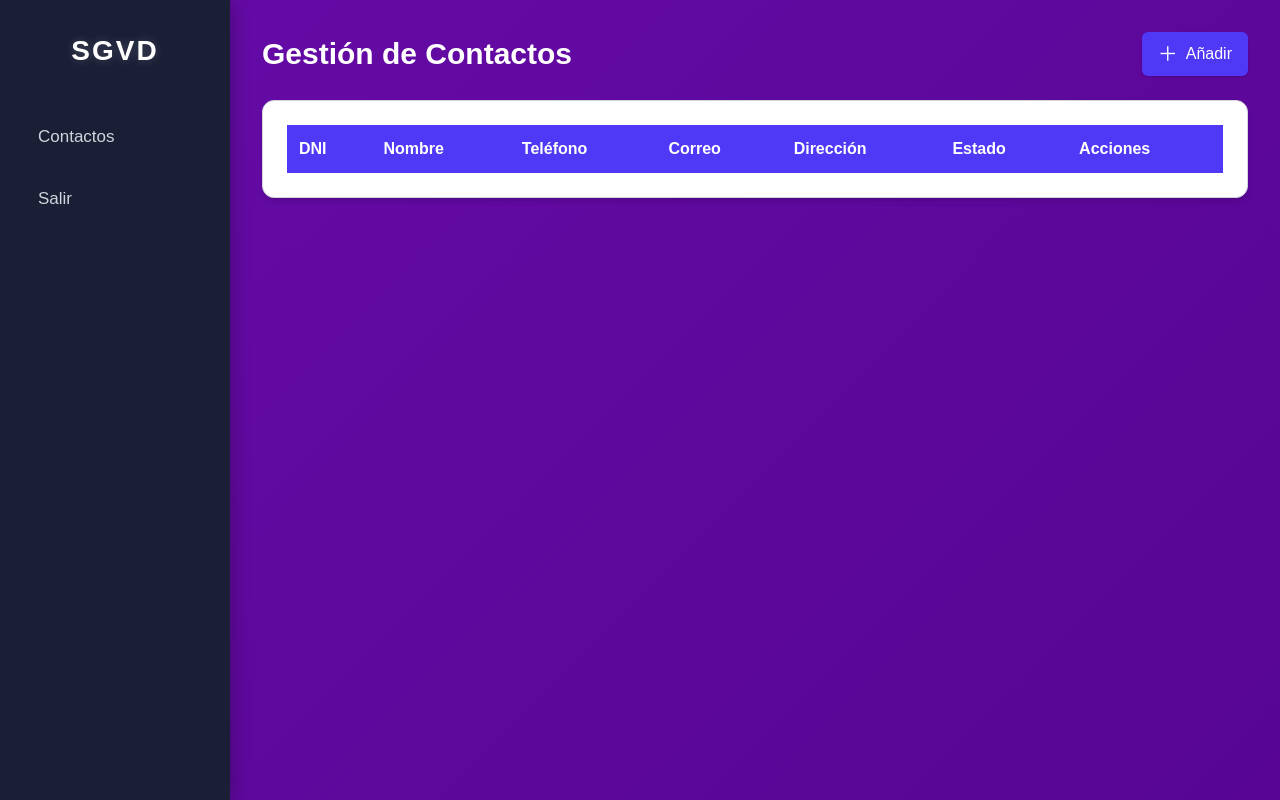
After one commit to Axel-Huapaya/ProyectoVentaDeEquiposInformaticos, a Flask app: page /contactos in a window 1280 px wide. The commit adds this page. Run offline with Flask 2, Linux system fonts and the light colour scheme; the visitor is signed in with stand-in values (Sample User, id 1); data that the repository does not hold is empty; style sheets or scripts are compiled from the project's sources; some libraries are stand-ins or nearby versions.

Commit message:
perf(proyecto): Se mejoro el python, css y el html

```diff
--- a/app.py
+++ b/app.py
@@ -5,10 +5,10 @@ import MySQLdb.cursors
 app = Flask(__name__)
 app.secret_key = "clave"
 
-app.config['MYSQL_HOST'] = "23.23.132.24"
-app.config['MYSQL_USER'] = "alx1512"
+app.config['MYSQL_HOST'] = "44.192.54.174"
+app.config['MYSQL_USER'] = "axel1234"
 app.config['MYSQL_PASSWORD'] = "654321"
-app.config['MYSQL_DB'] = "empresa"
+app.config['MYSQL_DB'] = "sistema_ventas"
 
 mysql = MySQL(app)
 
--- /dev/null
+++ b/requirements.txt
@@ -0,0 +1,3 @@
+Flask>=2.2
+flask-mysqldb>=0.2.0
+Werkzeug>=2.2
--- a/static/css/style.css
+++ b/static/css/style.css
@@ -1,5 +1,5 @@
 body.login-fondo {
-    background: linear-gradient(135deg, #0f172a, #1e293b, #0f172a);
+    background: linear-gradient(135deg, #4b0082, #6a0dad, #4b0082);
     background-size: 400% 400%;
     animation: fondoMove 12s ease infinite;
 }
@@ -146,3 +146,26 @@ body {
 .animate-fadeIn {
     animation: fadeIn .25s ease-out;
 }
+
+/* Fondo para contactos */
+body.body-app {
+    background: linear-gradient(135deg, #4b0082, #6a0dad, #4b0082);
+    background-size: 400% 400%;
+    animation: fondoMove 12s ease infinite;
+}
+
+/* Fondo en añadir contactos */
+.modal-card {
+    background: linear-gradient(135deg, #4b0082, #6a0dad, #4b0082);
+    background-size: 400% 400%;
+    animation: fondoMove 12s ease infinite;
+    color: white;
+    border: 1px solid rgba(255, 255, 255, 0.3);
+}
+
+/* color de letras en añadir contactos */
+.modal-card .input,
+.modal-card select,
+.modal-card option {
+    color: black !important;
+}
--- /dev/null
+++ b/templates/contactos.html
@@ -0,0 +1,89 @@
+{% extends "layout.html" %}
+
+{% block content %}
+
+<div class="flex justify-between items-center mb-6">
+    <h1 class="text-3xl font-bold text-white">Gestión de Contactos</h1>
+
+    <button onclick="abrirAgregar()"
+        class="flex items-center gap-2 bg-indigo-600 hover:bg-indigo-700 text-white px-4 py-2 rounded-md shadow transition">
+        <span class="text-xl">＋</span> Añadir
+    </button>
+</div>
+
+<div class="bg-white p-6 rounded-xl shadow-md border border-gray-300 text-gray-800">
+    <table class="w-full table-auto border-collapse">
+        <thead>
+            <tr class="bg-indigo-600 text-white">
+                <th class="p-3 text-left">DNI</th>
+                <th class="p-3 text-left">Nombre</th>
+                <th class="p-3 text-left">Teléfono</th>
+                <th class="p-3 text-left">Correo</th>
+                <th class="p-3 text-left">Dirección</th>
+                <th class="p-3 text-left">Estado</th>
+                <th class="p-3 text-left">Acciones</th>
+            </tr>
+        </thead>
+        <tbody>
+            {% for c in clientes %}
+            <tr class="border-b hover:bg-gray-100">
+                <td class="p-3">{{ c.dni }}</td>
+                <td class="p-3">{{ c.nombre }}</td>
+                <td class="p-3">{{ c.telefono }}</td>
+                <td class="p-3">{{ c.correo }}</td>
+                <td class="p-3">{{ c.direccion }}</td>
+                <td class="p-3">{{ c.estado }}</td>
+                <td class="p-3 flex gap-3">
+                    <button onclick="abrirEditar('{{ c.id }}','{{ c.dni }}','{{ c.nombre }}','{{ c.telefono }}','{{ c.correo }}','{{ c.direccion }}','{{ c.estado }}')"
+                        class="text-blue-600 hover:text-blue-800 font-semibold">
+                        Editar
+                    </button>
+
+                    <a href="/eliminar/{{ c.id }}"
+                       class="text-red-600 hover:text-red-800 font-semibold">
+                        Eliminar
+                    </a>
+                </td>
+            </tr>
+            {% endfor %}
+        </tbody>
+    </table>
+</div>
+
+
+<div id="modal" class="modal hidden fixed inset-0 bg-black bg-opacity-50 flex items-center justify-center">
+    <div class="modal-card p-6 rounded-xl shadow-xl w-96 animate-fadeIn">
+
+        <h2 class="text-xl font-bold mb-4 text-white">Registrar Contacto</h2>
+
+        <form id="formModal" method="POST" class="flex flex-col gap-4">
+            <input type="hidden" name="id" id="id">
+
+            <input type="text" name="dni" id="dni" class="input" placeholder="DNI">
+            <input type="text" name="nombre" id="nombre" class="input" placeholder="Nombre">
+            <input type="text" name="telefono" id="telefono" class="input" placeholder="Teléfono">
+            <input type="text" name="correo" id="correo" class="input" placeholder="Correo">
+            <input type="text" name="direccion" id="direccion" class="input" placeholder="Dirección">
+
+            <select name="estado" id="estado" class="input">
+                <option value="Activo">Activo</option>
+                <option value="Inactivo">Inactivo</option>
+            </select>
+
+            <div class="flex justify-end gap-3 mt-2">
+                <button type="submit" class="bg-indigo-600 hover:bg-indigo-700 text-white px-4 py-2 rounded-md shadow">
+                    Guardar
+                </button>
+
+                <button type="button" onclick="cerrarModal()"
+                    class="bg-gray-300 hover:bg-gray-400 text-gray-800 px-4 py-2 rounded-md">
+                    Cancelar
+                </button>
+            </div>
+        </form>
+    </div>
+</div>
+
+<script src="{{ url_for('static', filename='js/contactos.js') }}"></script>
+
+{% endblock %}
--- a/templates/login.html
+++ b/templates/login.html
@@ -11,7 +11,7 @@
 
 <body class="login-fondo flex items-center justify-center min-h-screen">
 
-<div class="login-card max-w-md w-full p-8 bg-white/10 backdrop-blur-md shadow-2xl rounded-2xl border border-white/20">
+<div class="login-card max-w-md w-full p-8 bg-gray-900/40 backdrop-blur-md shadow-2xl rounded-2xl border border-white/20">
 
     <h2 class="text-center text-3xl font-bold text-white mb-6 tracking-wide">
         Iniciar Sesión
```
Also changed, not shown: templates/conctactos.html (deleted, +0 -89 lines), templates/layout.html (renamed from templates/loyout.html).
